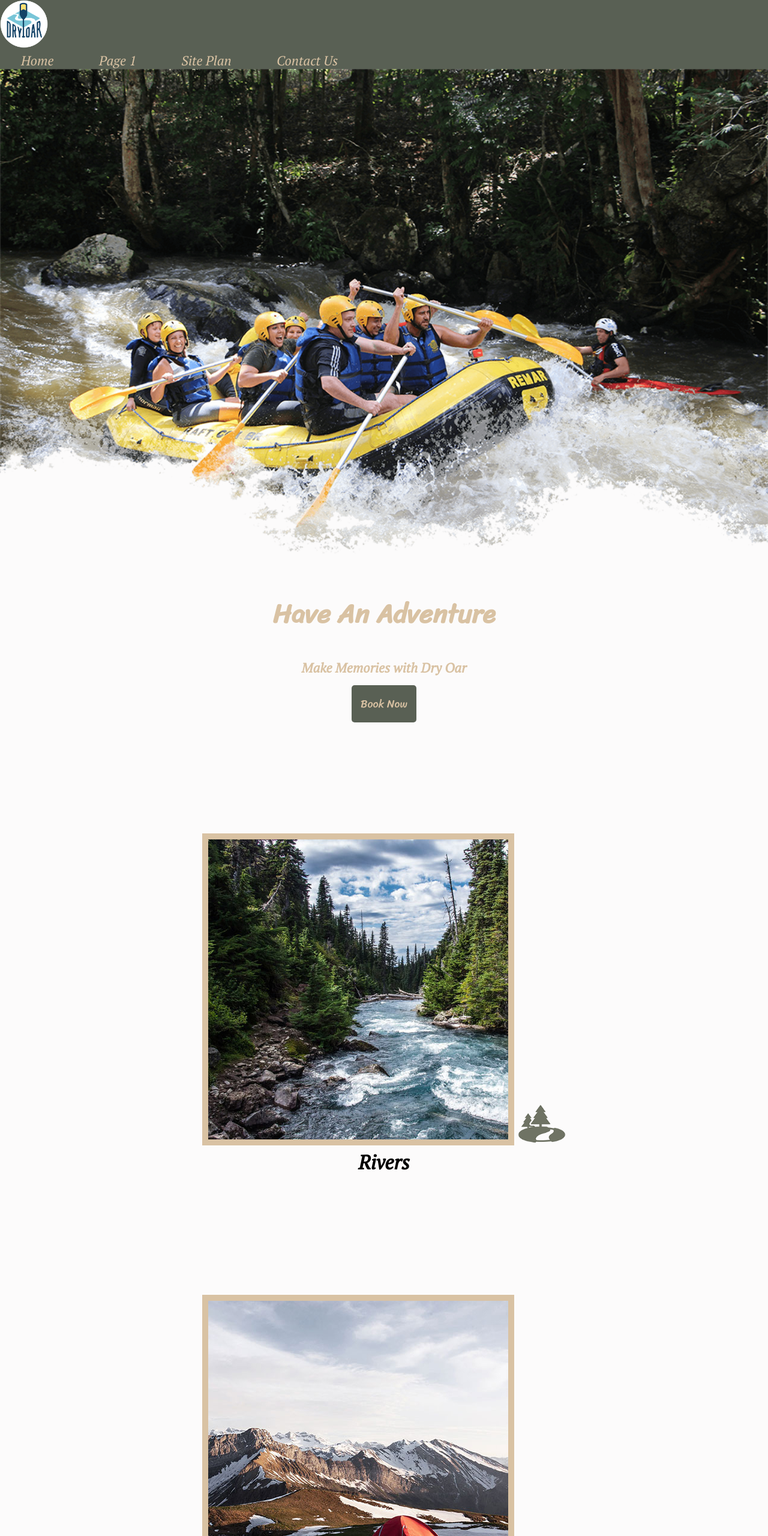
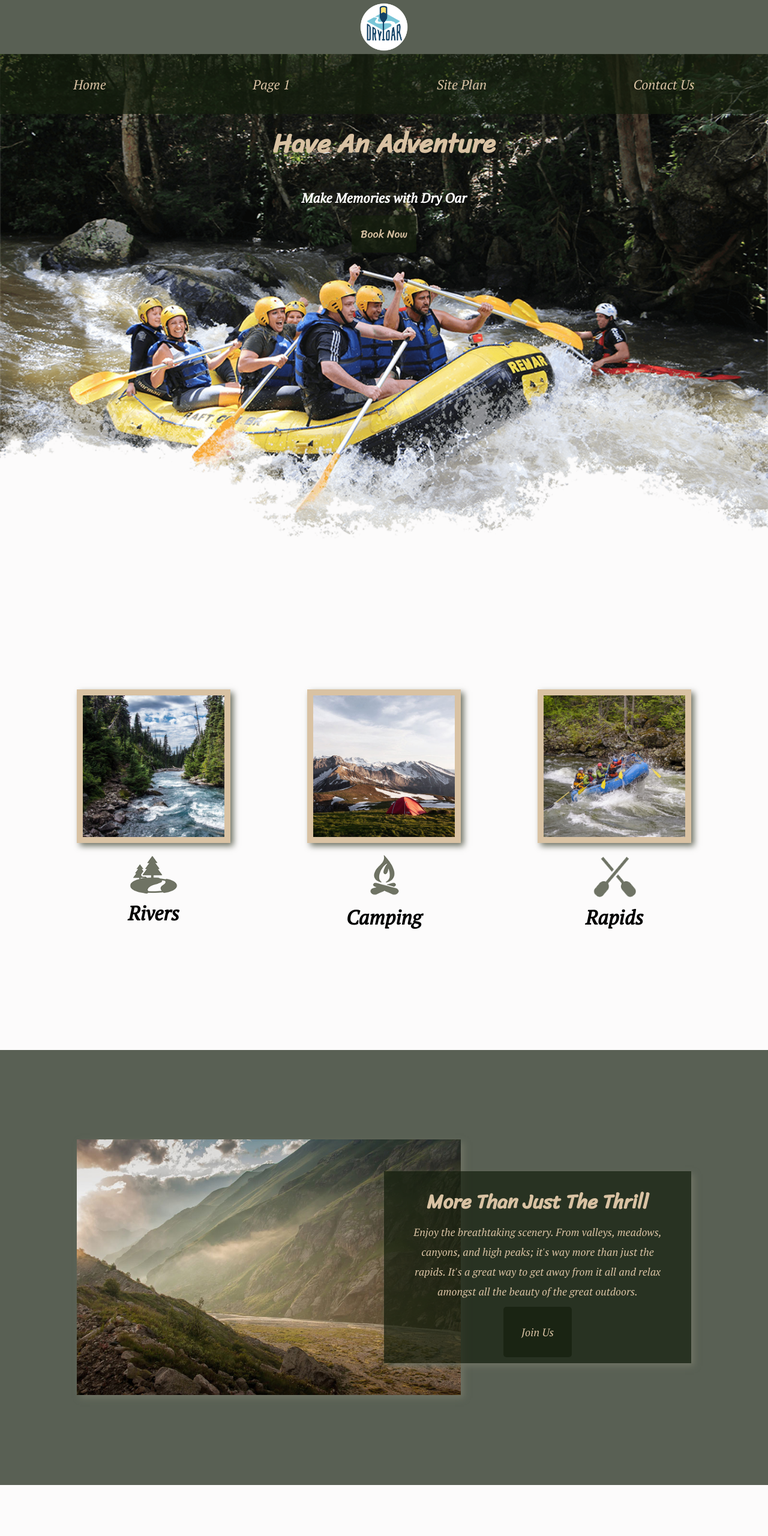
Before and after one commit to Kyle-Peterson1774/wdd130, a plain HTML site: page wwr/index.html in a window 1280 px wide. Shown: the top 2560 px of the page at 60% size. Drawn offline with Linux system fonts and the light colour scheme.

Commit message:
added more to my css for my main page.

```diff
--- a/wwr/styles/style.css
+++ b/wwr/styles/style.css
@@ -1,14 +1,86 @@
 @import url('https://fonts.googleapis.com/css2?family=PT+Serif:ital@1&family=Sriracha&display=swap');
 
 main section img{box-sizing: border-box;}
-.msg {background-color: #6f7364; line-height: 1.5em;}
+.msg {
+    background-color: #6f7364; line-height: 1.5em;
+    padding: 35px;
+    grid-column: 6/10;
+    grid-row: 6/7;
+    box-shadow: 5px 5px 10px #6f7364;
+}
 
 #content{max-width: 1600px; margin: 0 auto; text-align: left; }
-#logo_link{padding-top: 5px}
+#logo_link{
+    padding-top: 5px;
+    justify-self: center;
+    align-self: center;
+}
 nav a{text-align: center; color:#fcfbfb; text-decoration: none; padding: 35px; }
 #hero-msg h1{text-align: center; }
-#hero-msg h4{text-align: center; }
+#hero-msg h4{
+    color: white;
+    text-align: center; }
 #hero-img{width: 100%; }
+#hero{
+    display: grid;
+    grid-template-columns: 1fr 3fr 1fr;
+    margin-top: -100px;
+}
+#hero-box{
+    grid-column: 1/4;
+    grid-row: 1/3;
+    z-index: -1;
+}
+#hero-msg{
+    grid-column: 2/3;
+    grid-row: 1/2;
+    margin-top: 100px;
+}
+.home-grid{
+    display: grid;
+    grid-template-columns: repeat(10, 1fr);
+}
+.card-img{
+    border: 10px solid #d9c2a3;
+    transition: transform .5s;
+    box-shadow: 5px 5px 10px #6f7364;
+}
+.card-img:hover{
+    opacity: .6;
+    transform: scale(1.1);
+}
+.card-img, .mountains {
+    width: 100%;
+}
+.mountains{
+    grid-column: 2/7;
+    grid-row: 5/8;
+    box-shadow: 5px 5px 10px #6f7364;
+}
+.rivers-card{
+    grid-column: 2/4;
+    grid-row: 2/3;
+}
+.camping-card{
+    grid-column: 5/7;
+    grid-row: 2/3;
+}
+.rapids-card{
+    grid-column: 8/10;
+    grid-row: 2/3;
+}
+#background{
+    grid-column: 1/11;
+    grid-row: 4/9;
+}
+.mountains{
+    grid-column: 2/7;
+    grid-row: 5/8;
+}
+.msg{
+    grid-column: 6/10;
+    grid-row: 6/7;
+}
 .button-box{text-align: center; }
 main section{text-align: center; }
 #background{height: 725px;}
@@ -16,7 +88,15 @@
 body{background-color: #fcfbfb; font-family: 'PT Serif', 'Sriracha', sans-serif;
     font-size: 22px; margin: 0; padding: 0; }
 h2{margin: 0; }
-header{background-color:rgba(20,30,13, .7);}
+header{
+    display: grid;
+    grid-template: 150px auto;
+    background-color:rgba(20,30,13, .7);
+}
+nav{
+    display: flex;
+    justify-content: space-around;
+}
 nav a:hover{background-color: black; color: #d9c2a3; text-decoration: none; }
 .book{background-color:rgba(20,30,13, .7);
     font-family: 'Sriracha', 'PT Serif', sans-serif; font-size: 18px; padding: 15px; margin-top: 50px; }
@@ -26,7 +106,14 @@
 .join:hover{background-color:rgba(20,30,13, .7);}
 #background{background-color:rgba(20,30,13, .7);}
 .msg{background-color:rgba(20,30,13, .7); padding: 35px; }
-footer{background-color:rgba(20,30,13, .7);}
+footer{
+    background-color:rgba(20,30,13, .7);
+    padding: 25px 50px;
+    margin-top: 200px;
+    display: flex;
+    justify-content: space-around;
+    align-items: center;
+}
 
 nav a{color: #d9c2a3; }
 nav a:hover{color: #d9c2a3; }
@@ -53,4 +140,47 @@
 .rivers-card{margin: 200px 0; }
 .camping-card{margin: 200px 0;}
 .rapids-card{margin: 200px 0;}
-.card-img{border: 10px solid #d9c2a3;}
+
+
+
+@media screen and (max-width: 900px) {
+    #hero, .home-grid {
+        display: block;
+        height: auto;
+    }
+    nav, footer {
+        flex-direction: column;
+    }
+    nav a {
+        display: block;
+        padding: 15px;
+    }
+    #hero {
+        margin-top: 0;
+    }
+    #hero-msg {
+        margin-top: 0;
+    }
+    #hero-msg h4 {
+        display: none;
+    }
+    .home-title {
+        font-size: 25px;
+        color: #6f7364;
+    }
+    .rivers-card, .camping-card, .rapids-card {
+        margin: 50px auto;
+        width: 60%;
+    }
+    #background {
+        display: none;
+    }
+    .mountains, .msg {
+        width: 80%;
+        display: block;
+        margin: 0 auto;
+    }
+    footer {
+        margin-top: 25px;
+    }
+}
```
